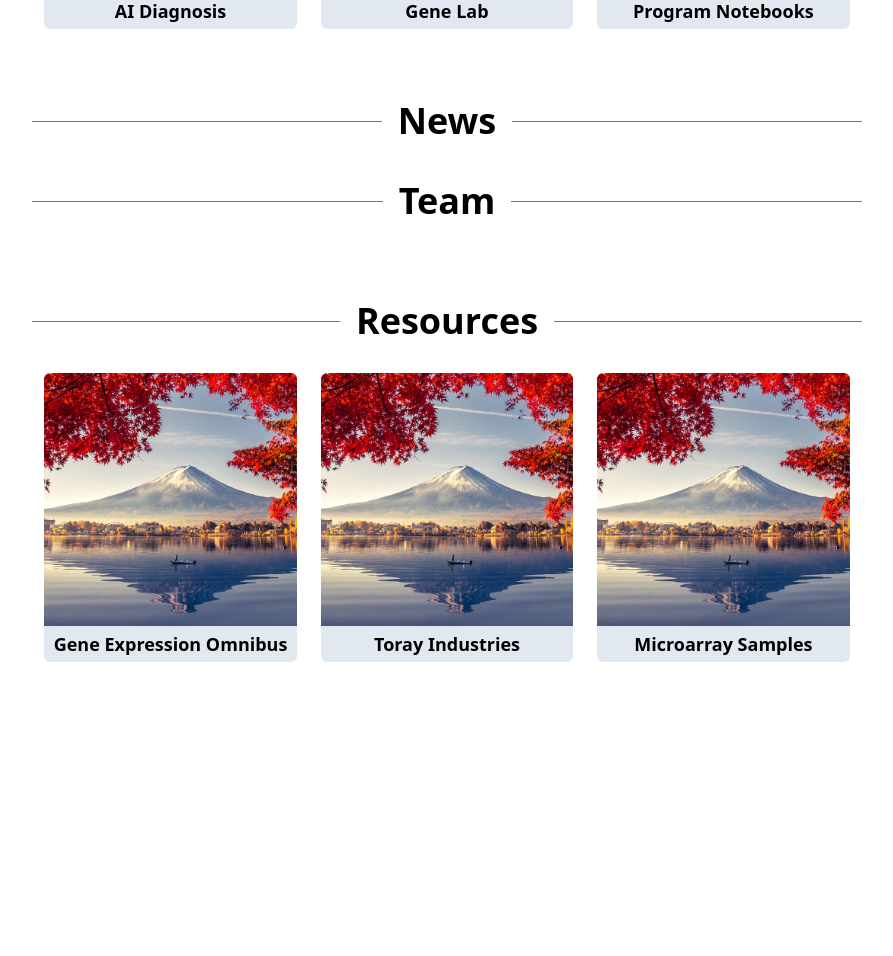
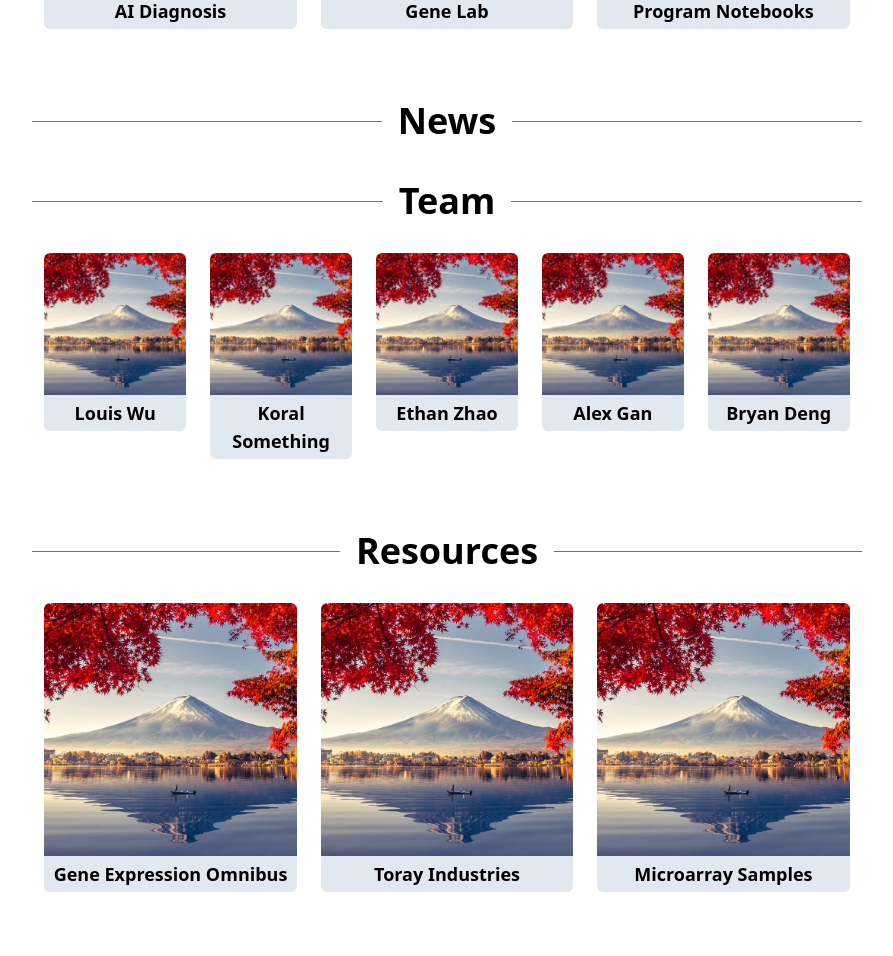
Before and after one commit to redmac135/cwsf2022, a Django app: page / in a window 1280 px wide. Shown: the part 751-1707 px from the top of the page, without its empty margins (193-1086 px from the left). Before the commit the page ends 1413 px from the top, so only its background shows below. Run offline with Django 4.2, Linux system fonts and the light colour scheme; style sheets or scripts are compiled from the project's sources; parts of the project's set-up code (start-up, migrations or seed data) failed here and were passed over.

Commit message:
add empty profiles

```diff
--- a/cwsf/pages/templates/pages/home.html
+++ b/cwsf/pages/templates/pages/home.html
@@ -82,6 +82,38 @@
 			<span class="flex-shrink mx-4 text-4xl font-bold">Team</span>
 			<div class="flex-grow border-t border-gray-500"></div>
 		</div>
+		<div class="flex text-center">
+			<a class="w-1/3 p-3 cursor-pointer fade-in5" href="{% url 'diagnose' %}">
+				<div class="overflow-hidden rounded-t-md">
+					<img src="{% static 'img/sample.jpg' %}" class="object-fill duration-200 hover:scale-110">
+				</div>
+				<div class="p-1 text-lg font-semibold bg-slate-200 rounded-b-md">Louis Wu</div>
+			</a>
+			<a class="w-1/3 p-3 cursor-pointer fade-in6" href="{% url 'genelab' %}">
+				<div class="overflow-hidden rounded-t-md">
+					<img src="{% static 'img/sample.jpg' %}" class="object-fill duration-200 hover:scale-110">
+				</div>
+				<div class="p-1 text-lg font-semibold bg-slate-200 rounded-b-md">Koral Something</div>
+			</a>
+			<a class="w-1/3 p-3 cursor-pointer fade-in7" href="{% url 'notebook' %}">
+				<div class="overflow-hidden rounded-t-md">
+					<img src="{% static 'img/sample.jpg' %}" class="object-fill duration-200 hover:scale-110">
+				</div>
+				<div class="p-1 text-lg font-semibold bg-slate-200 rounded-b-md">Ethan Zhao</div>
+			</a>
+			<a class="w-1/3 p-3 cursor-pointer fade-in7" href="{% url 'notebook' %}">
+				<div class="overflow-hidden rounded-t-md">
+					<img src="{% static 'img/sample.jpg' %}" class="object-fill duration-200 hover:scale-110">
+				</div>
+				<div class="p-1 text-lg font-semibold bg-slate-200 rounded-b-md">Alex Gan</div>
+			</a>
+			<a class="w-1/3 p-3 cursor-pointer fade-in7" href="{% url 'notebook' %}">
+				<div class="overflow-hidden rounded-t-md">
+					<img src="{% static 'img/sample.jpg' %}" class="object-fill duration-200 hover:scale-110">
+				</div>
+				<div class="p-1 text-lg font-semibold bg-slate-200 rounded-b-md">Bryan Deng</div>
+			</a>
+		</div>
 
 		<div class="py-10">
 			<div class="relative flex items-center py-5">
```
